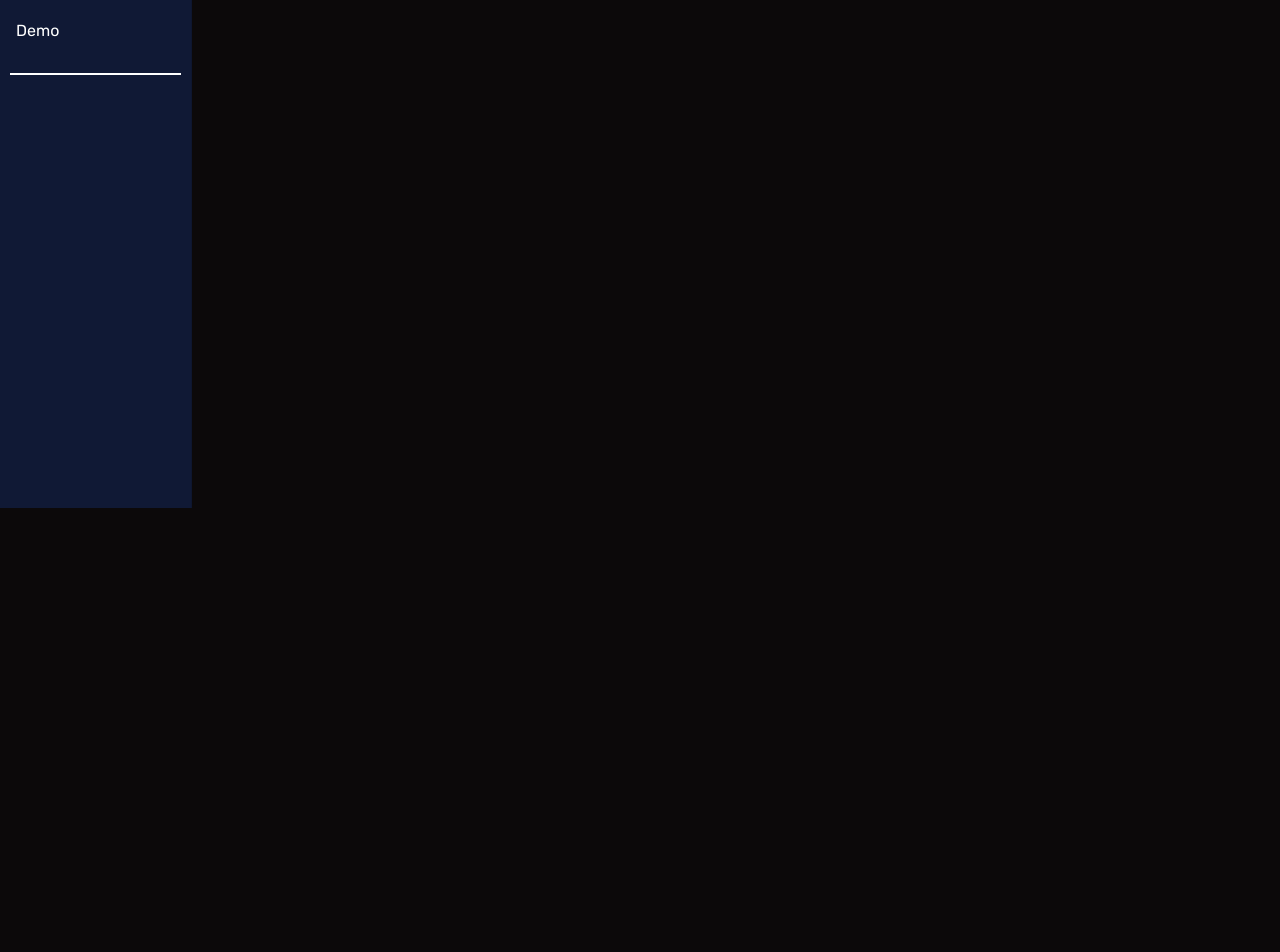
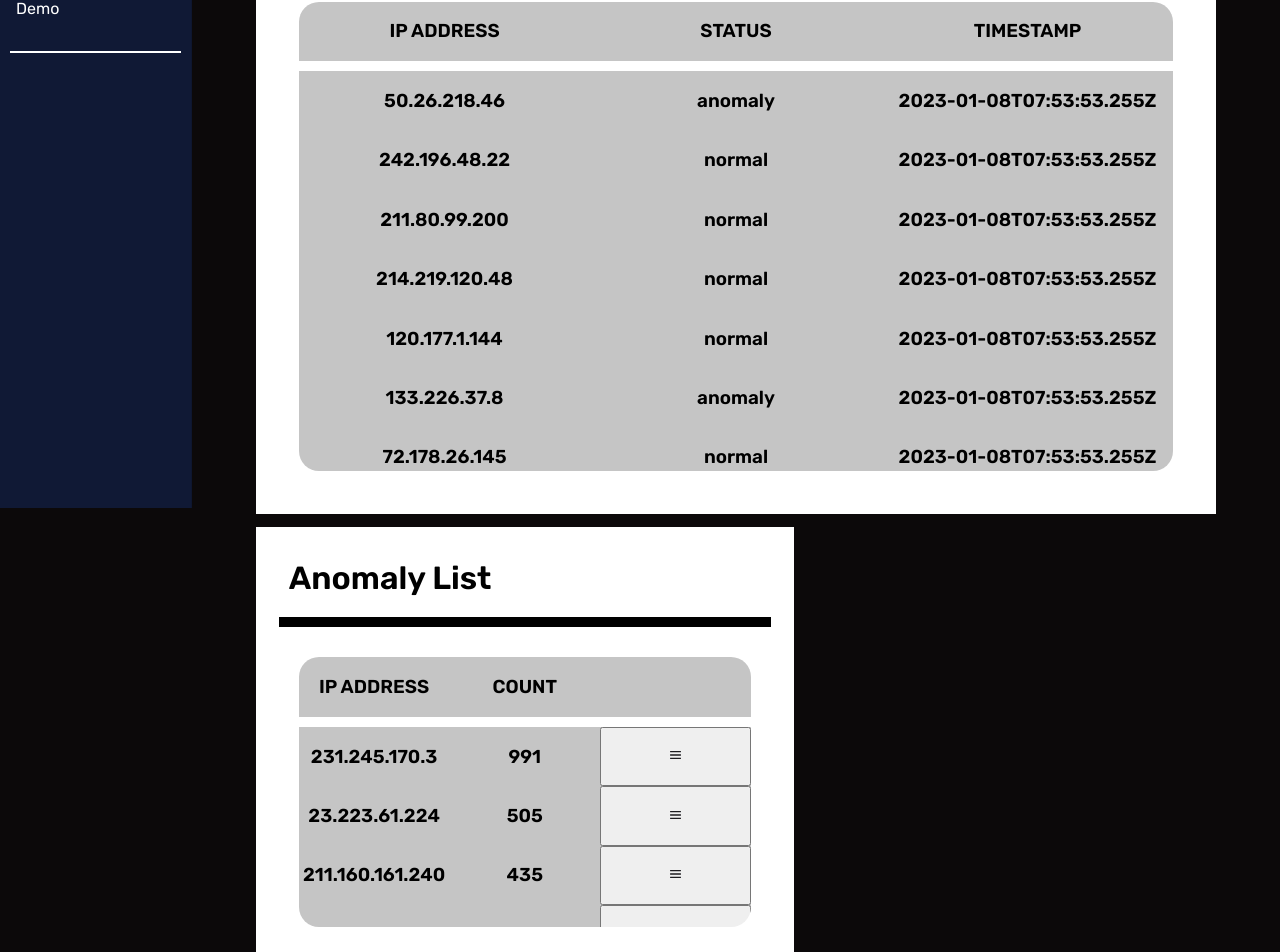
Before and after one commit to arclxngth/NAD-frontend, a React (Create React App) app: page /traffic in a window 1280 px wide. Shown: the part 292-1244 px from the top of the page. Before the commit the page ends 800 px from the top, so only its background shows below. Built offline with nearby package versions, Linux system fonts and the light colour scheme.

Commit message:
[add] traffic page

```diff
--- a/src/App.tsx
+++ b/src/App.tsx
@@ -10,6 +10,7 @@ import Reset from "./styles/Reset";
 import THEME from "./styles/MUI-theme";
 import TrafficPage from "./modules/traffic/pages/traffic-page";
 import SideBar from "./common/components/SideBar";
+import NavBar from "./common/components/NavBar";
 
 function App() {
   return (
--- /dev/null
+++ b/src/common/components/AnomalyDisplay.jsx
@@ -0,0 +1,135 @@
+import styled from "styled-components";
+import { Menu, MenuItem } from '@mui/material';
+import React from "react";
+
+import DividerLine from "./DividerLine";
+import anomaly_count from "../dummies/anomaly-count.json"
+
+function AnomalyDisplay({ title }) {
+
+  const [ auth, setAuth ] = React.useState(true);
+  const [ anchorEl, setAnchorEl ] = React.useState(null);
+
+  const handleChange = (event) => {
+    setAuth(event.target.checked);
+  };
+
+  const handleMenu = (event) => {
+    setAnchorEl(event.currentTarget);
+  };
+
+  const handleClose = () => {
+    setAnchorEl(null);
+  };
+
+  return (
+    <>
+      <Container>
+        <h1>{ title }</h1>
+        <DividerLine thic="10px" />
+        <Table>
+          <TableHeader>
+            <h3>IP ADDRESS</h3>
+            <h3>COUNT</h3>
+          </TableHeader>
+          <TableBody>
+            {anomaly_count.map((record) => {
+              return (
+                <>
+                  <h3>{record.ip}</h3>
+                  <h3>{record.count}</h3>
+                  <Button><img src="/icons/dehaze.png"/></Button>
+                  {/* <Menu
+                    id="menu-appbar"
+                    anchorEl={anchorEl}
+                    anchorOrigin={{
+                      vertical: 'top',
+                      horizontal: 'right',
+                    }}
+                    keepMounted
+                    transformOrigin={{
+                      vertical: 'top',
+                      horizontal: 'right',
+                    }}
+                    open={Boolean(anchorEl)}
+                    onClose={handleClose}
+                  >
+                    <MenuItem onClick={handleClose}>Profile</MenuItem>
+                    <MenuItem onClick={handleClose}>My account</MenuItem>
+                  </Menu> */}
+                </>
+              );
+            })}
+          </TableBody>
+        </Table>
+      </Container>
+    </>
+  );
+}
+
+const Button = styled.button`
+  /* width: 1vw;
+  height: 1vh; */
+
+  img {
+    width: 1vw;
+    height: 2vh;
+  }
+`;
+
+const TableBody = styled.div`
+  display: grid;
+  grid-template-columns: 1fr 1fr 1fr;
+
+  background-color: #C5C5C5;
+  border-bottom-left-radius: 20px;
+  border-bottom-right-radius: 20px;
+
+  height: 25vh;
+
+  color: black;
+
+  overflow-y: scroll;
+
+  h3 {
+    text-align: center;
+  }
+`;
+
+const TableHeader = styled.div`
+  display: grid;
+  grid-template-columns: 1fr 1fr 1fr;
+
+  background-color: #C5C5C5;
+  border-top-left-radius: 20px;
+  border-top-right-radius: 20px;
+
+  margin-bottom: 10px;
+
+  h3 {
+    color: black;
+    text-align: center;
+  }
+`;
+
+const Table = styled.div`
+  margin: 30px;
+`;
+
+const Container = styled.div`
+  background-color: var(--white);
+  margin: 1vw 5vw;
+  padding: 1vw;
+
+  width: 40vw;
+  height: 50vh;
+
+  h1 {
+    margin: 20px;
+
+    color: black;
+    font-weight: bold;
+  }
+`;
+
+export default AnomalyDisplay;
--- a/src/common/components/NavBar.jsx
+++ b/src/common/components/NavBar.jsx
@@ -70,10 +70,12 @@ const User = styled.div`
 const Container = styled.div`
   display: grid;
   grid-template-columns: 1fr 1fr;
+
+  margin-left: var(--sidebar-width);
 `;
 
 const Content = styled.div`
-  margin: 25px 25px;
+  /* margin-left: var(--sidebar-width); */
 
   h1 {
     align-items: center;
--- a/src/common/components/SideBar.jsx
+++ b/src/common/components/SideBar.jsx
@@ -63,7 +63,7 @@ const ImageContainer = styled.div`
     justify-content: center;
     align-items: center;
 
-    margin: 20px 1px;
+    margin-top: 1vh;
 
     width: 100%;
   }
--- /dev/null
+++ b/src/common/components/TrafficDisplay.jsx
@@ -0,0 +1,88 @@
+import styled from "styled-components";
+import DividerLine from "./DividerLine";
+
+import traffic from "../dummies/traffic.json"
+
+function TrafficDisplay({ title }) {
+
+  return (
+    <>
+      <Container>
+        <h1>{ title }</h1>
+        <DividerLine thic="10px" />
+        <Table>
+          <TableHeader>
+            <h3>IP ADDRESS</h3>
+            <h3>STATUS</h3>
+            <h3>TIMESTAMP</h3>
+          </TableHeader>
+          <TableBody>
+            {traffic.map((record) => {
+              return (
+                <>
+                  <h3>{record.ip}</h3>
+                  <h3>{record.status}</h3>
+                  <h3>{record.date}</h3>
+                </>
+              );
+            })}
+          </TableBody>
+        </Table>
+      </Container>
+    </>
+  );
+}
+
+const TableBody = styled.div`
+  display: grid;
+  grid-template-columns: 1fr 1fr 1fr;
+
+  background-color: #C5C5C5;
+  border-bottom-left-radius: 20px;
+  border-bottom-right-radius: 20px;
+
+  height: 50vh;
+
+  color: black;
+
+  overflow-y: scroll;
+
+  h3 {
+    text-align: center;
+  }
+`;
+
+const TableHeader = styled.div`
+  display: grid;
+  grid-template-columns: 1fr 1fr 1fr;
+
+  background-color: #C5C5C5;
+  border-top-left-radius: 20px;
+  border-top-right-radius: 20px;
+
+  margin-bottom: 10px;
+
+  h3 {
+    color: black;
+    text-align: center;
+  }
+`;
+
+const Table = styled.div`
+  margin: 30px;
+`;
+
+const Container = styled.div`
+  background-color: var(--white);
+  margin: 1vw 5vw;
+  padding: 1vw;
+
+  h1 {
+    margin: 20px;
+
+    color: black;
+    font-weight: bold;
+  }
+`;
+
+export default TrafficDisplay;
--- /dev/null
+++ b/src/common/dummies/anomaly-count.json
@@ -0,0 +1,22 @@
+[
+  { "ip": "231.245.170.3", "count": 991 },
+  { "ip": "23.223.61.224", "count": 505 },
+  { "ip": "211.160.161.240", "count": 435 },
+  { "ip": "232.58.31.47", "count": 90 },
+  { "ip": "135.3.190.89", "count": 685 },
+  { "ip": "52.85.67.33", "count": 378 },
+  { "ip": "87.135.209.111", "count": 291 },
+  { "ip": "203.83.58.64", "count": 600 },
+  { "ip": "209.187.242.34", "count": 63 },
+  { "ip": "228.91.80.67", "count": 921 },
+  { "ip": "89.204.212.79", "count": 191 },
+  { "ip": "113.64.173.104", "count": 469 },
+  { "ip": "62.252.238.11", "count": 59 },
+  { "ip": "56.217.195.160", "count": 464 },
+  { "ip": "228.146.109.86", "count": 7 },
+  { "ip": "166.104.228.125", "count": 448 },
+  { "ip": "1.1.162.250", "count": 273 },
+  { "ip": "222.154.72.1", "count": 386 },
+  { "ip": "87.111.159.189", "count": 752 },
+  { "ip": "174.18.218.59", "count": 292 }
+]
--- /dev/null
+++ b/src/common/dummies/traffic.json
@@ -0,0 +1,102 @@
+[
+  {
+    "ip": "50.26.218.46",
+    "date": "2023-01-08T07:53:53.255Z",
+    "status": "anomaly"
+  },
+  {
+    "ip": "242.196.48.22",
+    "date": "2023-01-08T07:53:53.255Z",
+    "status": "normal"
+  },
+  {
+    "ip": "211.80.99.200",
+    "date": "2023-01-08T07:53:53.255Z",
+    "status": "normal"
+  },
+  {
+    "ip": "214.219.120.48",
+    "date": "2023-01-08T07:53:53.255Z",
+    "status": "normal"
+  },
+  {
+    "ip": "120.177.1.144",
+    "date": "2023-01-08T07:53:53.255Z",
+    "status": "normal"
+  },
+  {
+    "ip": "133.226.37.8",
+    "date": "2023-01-08T07:53:53.255Z",
+    "status": "anomaly"
+  },
+  {
+    "ip": "72.178.26.145",
+    "date": "2023-01-08T07:53:53.255Z",
+    "status": "normal"
+  },
+  {
+    "ip": "151.106.183.235",
+    "date": "2023-01-08T07:53:53.255Z",
+    "status": "normal"
+  },
+  {
+    "ip": "86.124.91.218",
+    "date": "2023-01-08T07:53:53.255Z",
+    "status": "anomaly"
+  },
+  {
+    "ip": "158.24.57.179",
+    "date": "2023-01-08T07:53:53.255Z",
+    "status": "normal"
+  },
+  {
+    "ip": "7.50.218.183",
+    "date": "2023-01-08T07:53:53.256Z",
+    "status": "normal"
+  },
+  {
+    "ip": "120.32.135.4",
+    "date": "2023-01-08T07:53:53.256Z",
+    "status": "anomaly"
+  },
+  {
+    "ip": "32.96.50.113",
+    "date": "2023-01-08T07:53:53.256Z",
+    "status": "anomaly"
+  },
+  {
+    "ip": "28.33.60.189",
+    "date": "2023-01-08T07:53:53.256Z",
+    "status": "normal"
+  },
+  {
+    "ip": "211.221.211.132",
+    "date": "2023-01-08T07:53:53.256Z",
+    "status": "anomaly"
+  },
+  {
+    "ip": "8.23.216.138",
+    "date": "2023-01-08T07:53:53.256Z",
+    "status": "normal"
+  },
+  {
+    "ip": "215.123.239.86",
+    "date": "2023-01-08T07:53:53.256Z",
+    "status": "normal"
+  },
+  {
+    "ip": "9.11.11.28",
+    "date": "2023-01-08T07:53:53.256Z",
+    "status": "normal"
+  },
+  {
+    "ip": "255.49.214.168",
+    "date": "2023-01-08T07:53:53.256Z",
+    "status": "normal"
+  },
+  {
+    "ip": "86.213.118.176",
+    "date": "2023-01-08T07:53:53.256Z",
+    "status": "normal"
+  }
+]
--- a/src/modules/home/pages/home.jsx
+++ b/src/modules/home/pages/home.jsx
@@ -6,8 +6,8 @@ import Graph from '../../../common/components/Graph';
 function HomePage() {
   return (
     <>
+      <NavBar pageName="HOME PAGE" />
       <Container>
-        <NavBar pageName="HOME PAGE" />
         <Content>
           <Graph title="Traffic" />
           <Graph title="Anomaly Rate"/>
--- a/src/modules/traffic/pages/traffic-page.jsx
+++ b/src/modules/traffic/pages/traffic-page.jsx
@@ -1,17 +1,22 @@
 import styled from "styled-components";
+import NavBar from "../../../common/components/NavBar";
+import TrafficDisplay from "../../../common/components/TrafficDisplay"
+import AnomalyDisplay from "../../../common/components/AnomalyDisplay"
 
 function TrafficPage() {
   return (
     <>
+      <NavBar pageName="Traffic"/>
       <Container>
-
+        <TrafficDisplay title="Traffic"/>
+        <AnomalyDisplay title="Anomaly List"/>
       </Container>
     </>
   );
 }
 
 const Container = styled.div`
-  margin: 10px;
+  margin-left: var(--sidebar-width);
 `;
 
 export default TrafficPage;
--- a/src/styles/Reset.js
+++ b/src/styles/Reset.js
@@ -6,5 +6,7 @@ export default createGlobalStyle`
     background-color: var(--background-color);
     margin: 0;
     padding: 0;
+
+    font-family: var(--font-family);
   }
 `;
```
Also changed, not shown: src/common/dummies/test.js (added, +14 -0 lines), public/icons/dehaze.png (added).
